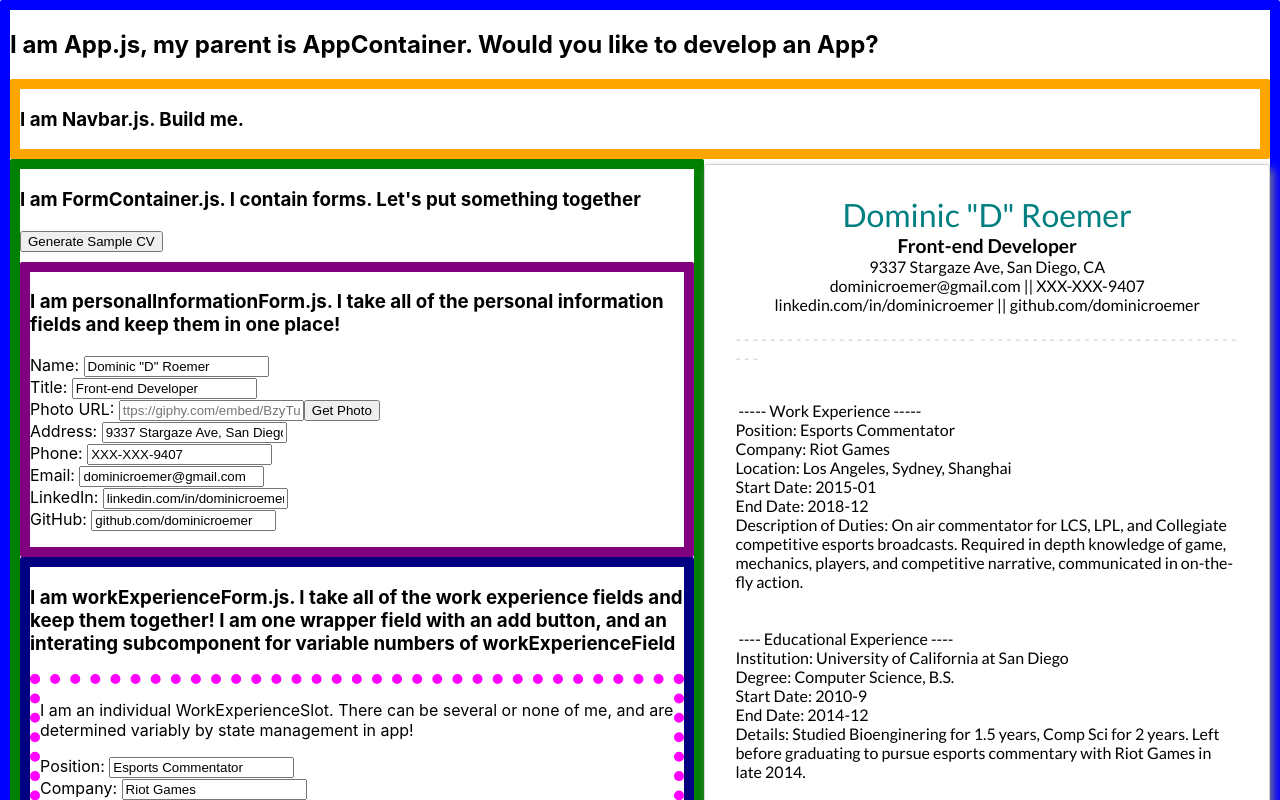
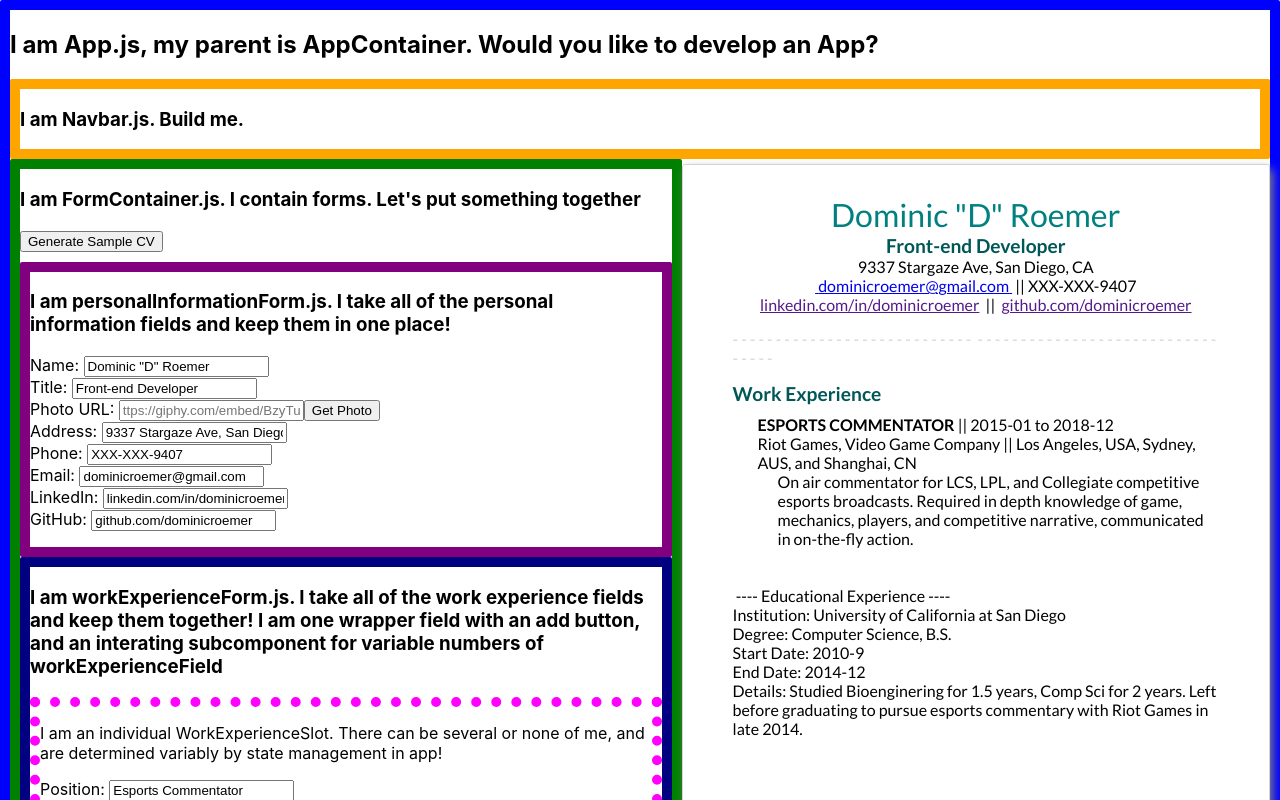
Before and after one commit to dianaroemer/cv-application-project, a React (Create React App) app: page / in a window 1280 px wide. Both pictures are taken after typing "Sample", "Sample", "https://example.com", "Sample", "5551234", "name@example.com" into the empty fields and a click on the button "Generate Sample CV". Shown: the top 800 px of the page. Built offline with nearby package versions, Linux system fonts and the light colour scheme.

Commit message:
Begin styling previewWork elements

```diff
--- a/src/App.css
+++ b/src/App.css
@@ -17,6 +17,15 @@
   width: 900px;
 }
 
+.sampleStateButton {
+  margin-bottom: 10px;
+}
+
+
+
+
+/* ------------ Styling for previewPane ------------ */
+
 .previewContainer {
   margin-top: 5px;
   display: block;
@@ -24,6 +33,8 @@
   height: 870px;
   width: 672px;
   padding: 30px;
+  padding-left: 50px;
+  padding-right: 50px;
   box-shadow: 3px 5px 10px grey
 }
 
@@ -42,6 +53,7 @@
 .previewPersonalTitle {
   font-weight: 600;
   font-size: larger;
+  color:rgb(0, 87, 87);
 }
 
 .previewPersonalDivider {
@@ -50,8 +62,25 @@
   color:lightgrey;
 }
 
+.previewWorkContainer {
 
+}
 
-.sampleStateButton {
-  margin-bottom: 10px;
+.previewWorkHeaderText {
+  font-weight: 600;
+  font-size: larger;
+  color:rgb(0, 87, 87);
+  padding-bottom: 10px;
 }
+
+.previewWorkSlot {
+  margin-left: 25px;
+}
+
+.previewWorkPosition {
+  font-weight: 600
+}
+
+.previewWorkDetails {
+  margin-left: 20px;
+}
--- a/src/App.js
+++ b/src/App.js
@@ -32,7 +32,7 @@ class App extends Component {
       workExperience: {
         type: 'workExperience',
         workExperienceArr: [{
-          position: '1',
+          position: '',
           company: '',
           location: '',
           startDate: '',
@@ -108,7 +108,7 @@ class App extends Component {
         [targetType]: {
           type: targetType,
           [targetType + 'Arr']: this.state[targetType][targetType + 'Arr'].concat([{
-              position: '3',
+              position: '',
               company: '',
               location: '',
               startDate: '',
@@ -127,7 +127,7 @@ class App extends Component {
           type: targetType,
           [targetType + 'Arr']: this.state[targetType][targetType + 'Arr'].concat([{
               type: 'educationalExperience',
-              institution: '3',
+              institution: '',
               degree: '',
               startDate: '',
               endDate: '',
@@ -175,8 +175,8 @@ class App extends Component {
         type: 'workExperience',
         workExperienceArr: [{
           position: 'Esports Commentator',
-          company: 'Riot Games',
-          location: 'Los Angeles, Sydney, Shanghai',
+          company: 'Riot Games, Video Game Company',
+          location: 'Los Angeles, USA, Sydney, AUS, and Shanghai, CN',
           startDate: '2015-01',
           endDate: '2018-12',
           descriptionOfDuties: 'On air commentator for LCS, LPL, and Collegiate competitive esports broadcasts. Required in depth knowledge of game, mechanics, players, and competitive narrative, communicated in on-the-fly action.',
--- a/src/Components/PreviewContainer.js
+++ b/src/Components/PreviewContainer.js
@@ -16,14 +16,11 @@ class PreviewContainer extends Component {
         let workRows = [];
         workExperienceArr.forEach(element => {
             workRows.push(
-                <div className='previewWorkExperienceSlot' key={element.key}>
-                    <text>Position: {element.position}</text> {'\n'}
-                    <text>Company: {element.company}</text> {'\n'}
-                    <text>Location: {element.location}</text> {'\n'}
-                    <text>Start Date: {element.startDate}</text> {'\n'}
-                    <text>End Date: {element.endDate}</text> {'\n'}
-                    <text>Description of Duties: {element.descriptionOfDuties}</text> {'\n'}
-                    {'\n'}
+                <div className='previewWorkSlot' key={element.key}>
+                    <text className='previewWorkPosition'>{element.position.toUpperCase()}</text> {element.startDate ? "||" : ''} {element.startDate} {element.endDate ? "to" : ''} {element.endDate}
+                    <div className='previewWorkCompany'>{element.company} {element.location ? "||" : ''} {element.location}</div>
+
+                    <div className='previewWorkDetails'>{element.descriptionOfDuties}</div> {'\n'}
                 </div>
             )
         })
@@ -67,19 +64,30 @@ class PreviewContainer extends Component {
                         {personalInformation.address}
                     </div>
                     <div className='previewPersonalPhoneEmail'>
-                        {personalInformation.email} {personalInformation.phone ? '||' : ''} {personalInformation.phone}
+                        {personalInformation.email ? <a href={"mailto:" + personalInformation.email}> {personalInformation.email} </a> : ''}
+
+                        {personalInformation.phone ? ' || ' : ''}
+                        {personalInformation.phone}
                     </div>
                     <div className='previewPersonalLinks'>
-                        {personalInformation.linkedIn} {personalInformation.gitHub ? '||' : ''} {personalInformation.gitHub}
+                        <a href={personalInformation.linkedIn}>{personalInformation.linkedIn}</a>
+                         {personalInformation.gitHub ? '  ||  ' : ''}
+                         <a href={personalInformation.gitHub}>{personalInformation.gitHub}</a>
                     </div>
                     <div className='previewPersonalDivider'>- - - - - - - - - - - - - - - - - - - - - - - - - - - -  - - - - - - - - - - - - - - - - - - - - - - - - - - - - - - - - - </div>
 
                 </div>
-                <div className='previewWorkExperienceContainer'>
+                {/* <div className='previewWorkExperienceContainer'>
                     {'\n'} ----- Work Experience -----
                     {'\n'}
                     {workRows}
-                </div>
+                </div> */}
+                {workRows[0] ? (<div className='previewWorkContainer'>
+                    <div className='previewWorkHeaderText'>
+                        Work Experience
+                    </div>
+                    {workRows}
+                </div>) : ''}
                 <div className='previewEducationalExperienceContainer'>
                     {'\n'} ---- Educational Experience ----
                     {'\n'}
```
